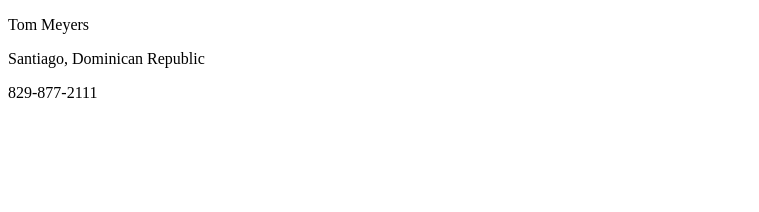
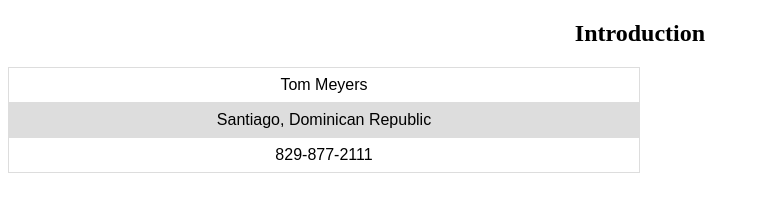
Before and after one commit to tommeyers/TomMeyers, a plain HTML site: page index.html in a window 1280 px wide. Shown: the whole page, without its empty margins (0-759 px from the left). Drawn offline with Linux system fonts and the light colour scheme.

Commit message:
CSS and More

```diff
--- a/index.html
+++ b/index.html
@@ -2,15 +2,34 @@
 <html xmlns="http://www.w3.org/1999/xhtml">
 
 <head>
-<meta content="text/html; charset=utf-8" http-equiv="Content-Type" />
-<title>Untitled 1</title>
+	<meta content="text/html; charset=utf-8" http-equiv="Content-Type" />
+	<title>Untitled 1</title>
+	<style type="text/css">
+		table {
+			font-family: arial, sans-serif;
+			border-collapse: collapse;
+			width: 50%;
+			text-align: center;
+		}
+		td, th {
+		    border: 1px solid #dddddd;
+		    text-align: left;
+		    padding: 8px;
+		}
+		tr:nth-child(even) {
+		    background-color: #dddddd;
+		}
+		h2,td {
+			text-align: center;
+		}
+	</style>
 </head>
-
 <body>
-   <p>Tom Meyers</p>
-   <p>Santiago, Dominican Republic</p>
-   <p>829-877-2111</p>
-
+	<h2>Introduction</h2>
+	<table>
+	   <tr><td>Tom Meyers</td></tr>
+	   <tr><td>Santiago, Dominican Republic</td></tr>
+	   <tr><td>829-877-2111</td></tr>
+	</table>
 </body>
-
 </html>
```
Also changed, not shown: _vti_cnf/index.html (+4 -4 lines).
